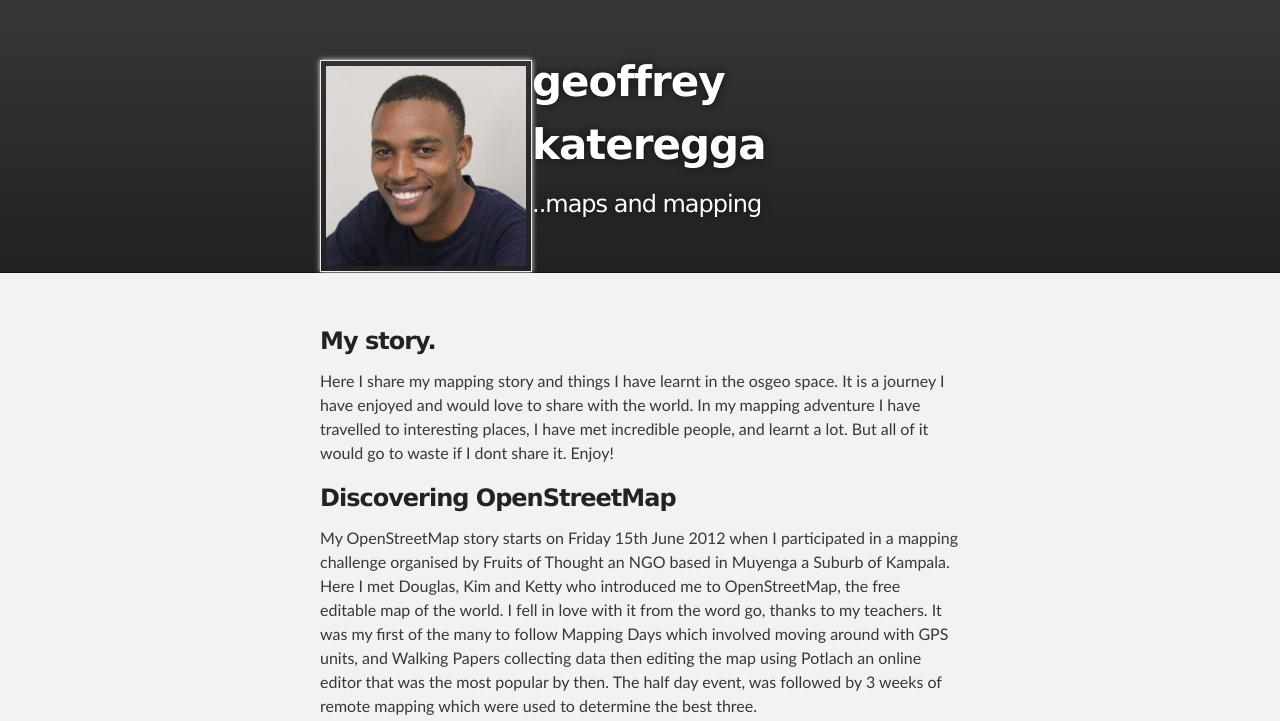
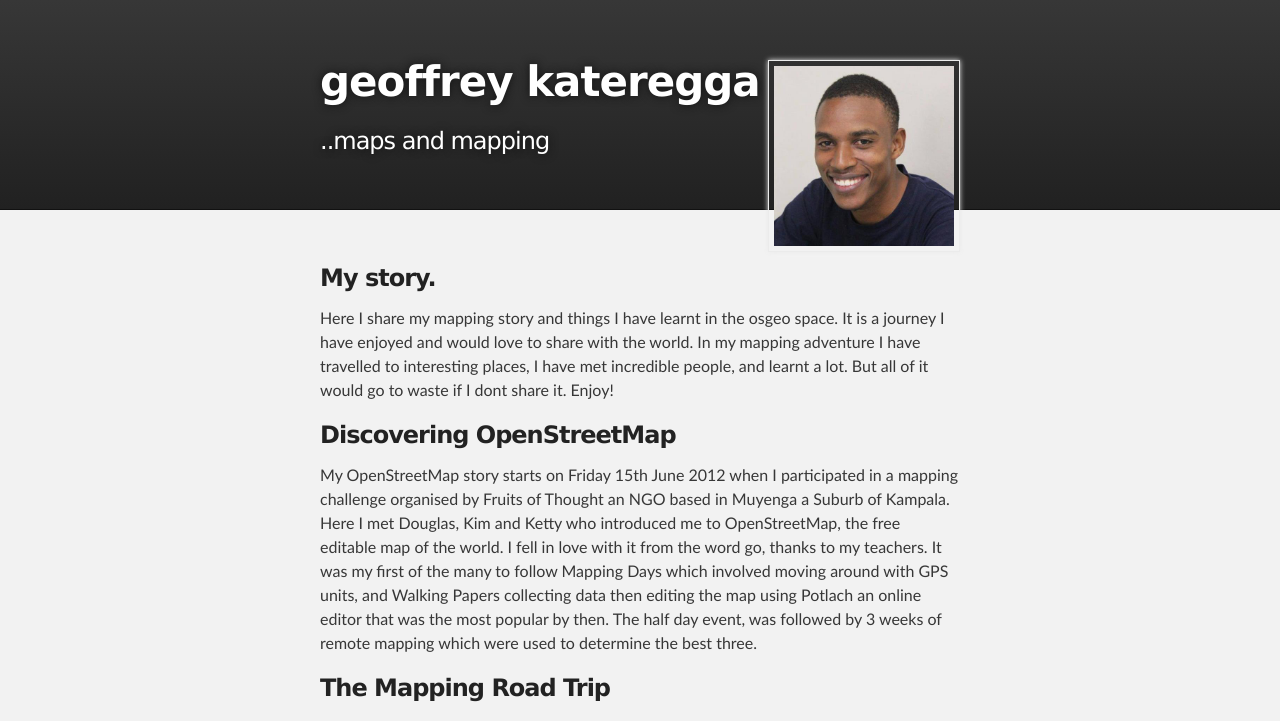
Before and after one commit to kateregga1/kateregga1.github.io, a plain HTML site: page index.html in a window 1280 px wide. Shown: the top 721 px of the page. Drawn offline with Linux system fonts and the light colour scheme.

Commit message:
Update index.html

```diff
--- a/index.html
+++ b/index.html
@@ -17,7 +17,7 @@
     <div id="header_wrap" class="outer">
         <header class="inner">
 
-          <img src="images/jfrek.jpg" style='float:left' alt="Geoffrey Kateregga" height="200" width="200">
+          <img src="images/jfrek.jpg" style='float:right' alt="Geoffrey Kateregga" height="180" width="180">
           <h1 id="project_title">geoffrey kateregga</h1>
           <h2 id="project_tagline">..maps and mapping</h2>
 
```
